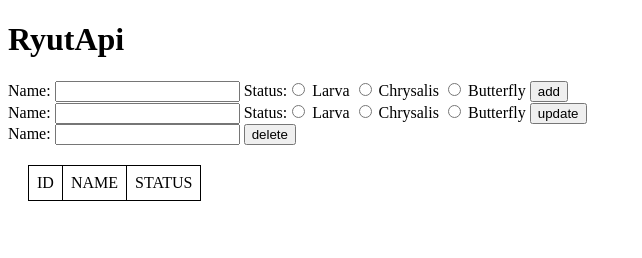
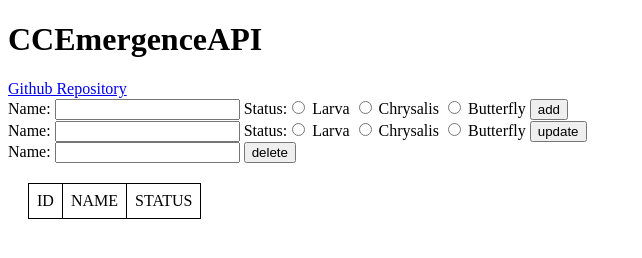
Before and after one commit to CodeChrysalisCohort3/ryutapi, a website: page client/index.html in a window 1280 px wide. Shown: the whole page, without its empty margins (0-642 px from the left). Drawn offline with Linux system fonts and the light colour scheme; no server answers.

Commit message:
added read me

```diff
--- a/client/index.html
+++ b/client/index.html
@@ -2,12 +2,13 @@
 
 <html>
   <head>
-    <title> RyutApi</title>
+    <title> CCEmergenceAPI</title>
     <link href="index.css" rel="stylesheet" type="text/css">
     <script type="text/javascript" src="index.js"></script>
   </head>
   <body>
-    <h1>RyutApi</h1>
+    <h1>CCEmergenceAPI</h1>
+    <a href="https://github.com/CodeChrysalisCohort3/ryutapi">Github Repository</a>
     <form id="add" name="add">
       <label for="namae" accesskey="n">Name:</label>
       <input type="text" name="name">
--- a/services/db/knexfile.js
+++ b/services/db/knexfile.js
@@ -11,5 +11,8 @@ module.exports = {
   },
   migrations: {
       tableName: 'knex_migrations'
+  },
+  seeds: {
+    directory: './seeds/dev'
   }
 };
```
